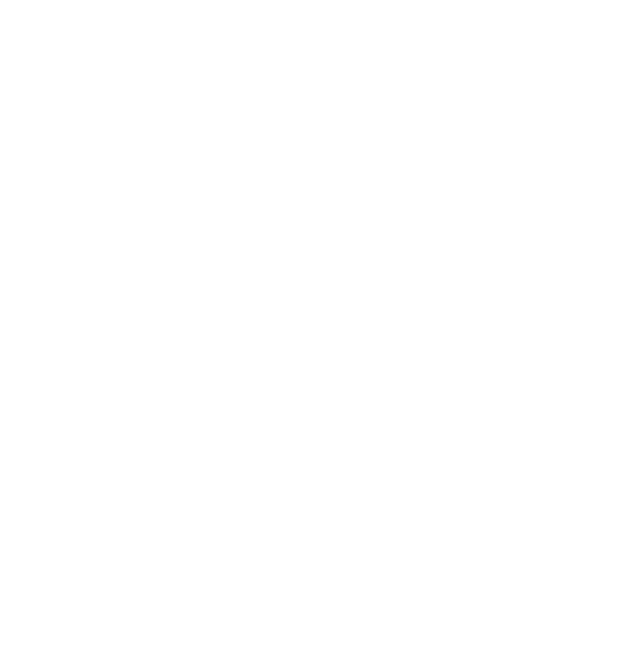
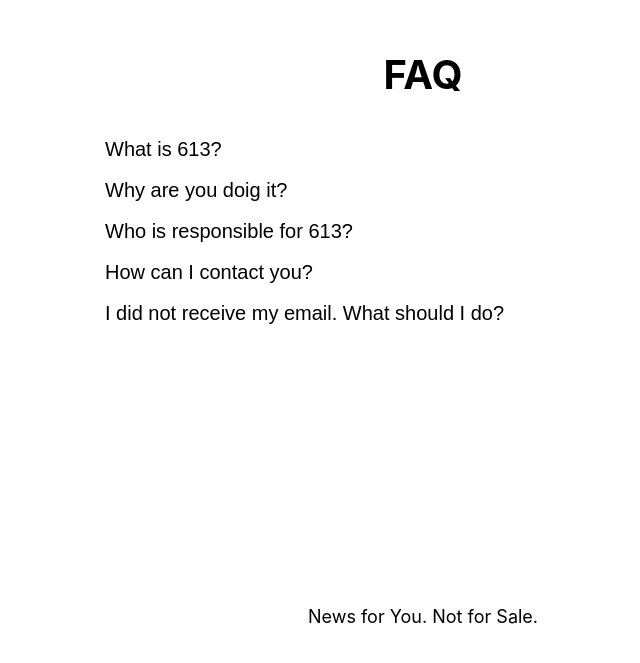
Before and after one commit to asdf-codes/asdf-next-613, a Next.js app: page / in a window 1280 px wide. Shown: the part 953-1616 px from the top of the page, without its empty margins (217-857 px from the left). Before the commit the page ends 800 px from the top, so only its background shows below. Built offline with nearby package versions, Linux system fonts and the light colour scheme.

Commit message:
added FAQ

```diff
--- /dev/null
+++ b/src/components/FAQ.js
@@ -0,0 +1,86 @@
+import React, {useState, useRef} from 'react'
+
+export const Faq = (props) => {
+
+    const [setActive, setActiveState] = useState("");
+    const [setHeight, setHeightState] = useState("0px")
+    const [setRotate, setRotateState] = useState("accordion_icon")
+
+    const content = useRef(null)
+
+    function toggleAccordion() {
+        setActiveState(setActive === "" ? "active" : "");
+        setHeightState(setActive === "active" ? "0px" : `${content.current.scrollHeight + 25}px`);
+    }
+
+    return(
+        <>
+        <div>
+            <div className="item">
+                <button className={`accordion ${setActive}`} onClick={toggleAccordion}>
+                    <p className="accordion__title">{props.question}</p>
+                </button>
+                <div onClick={toggleAccordion} ref={content} style={{ maxHeight: `${setHeight}`}} className="accordion__content" >
+                    <div className="accordion__text" dangerouslySetInnerHTML={{__html: props.answer}}  />
+                </div>
+            </div>
+        </div>
+        <style jsx>{`
+            .item {
+                margin: 0.5rem 0;
+
+            }
+
+            .accordion {
+                width: 100%;
+                height: 4vh;
+                background: none;
+                border: none;
+                display: flex;
+                align-items: center;
+                justify-content: left;
+                border-radius: 10px;
+                transition: 0.3s;
+                cursor: pointer;
+            }
+
+
+            .accordion:hover,
+            .active {
+                background: #F0F0F0;
+            }
+
+            .accordion__title {
+                font-family: "arial";
+                font-weight: normal;
+                font-size: 20px;
+                color: black;
+
+
+            }
+
+            .accordion__content {
+                background: ;
+                overflow: hidden;
+                transition: max-height 0.6s ease;
+                max-height: 0;
+                display: flex;
+                justify-content: left;
+
+
+            }
+
+            .accordion__text {
+                font-family: sans-serif;
+                font-size: 20px;
+                color: black;
+                max-width: 45rem;
+                text-align: left;
+                padding: 1rem 0 3rem 1rem;
+
+            }
+
+            `}</style>
+        </>
+    )
+}
--- /dev/null
+++ b/src/components/Section.js
@@ -0,0 +1,15 @@
+export default function Section(props) {
+    return(
+        <>
+        <div className="section">
+            {props.children}
+        </div>
+
+        <style jsx>{`
+            .section {
+                min-height: 70vh
+            }
+        `}</style>
+        </>
+    )
+}
--- /dev/null
+++ b/src/components/SectionFaq.js
@@ -0,0 +1,40 @@
+import {Faq} from './FAQ'
+
+export default function SectionFaq() {
+    return(
+        <>
+        <h1 className="h1"> FAQ</h1>
+        <Faq
+            question="What is 613?"
+            answer=" 613 is an independent outlet for those who know & love or would like to know more about Ottawa. It currently exists in the form of a newsletter that gets sent to you once every Friday. Some culture, some tech, some politics, and a little bit of everything."
+        />
+        <Faq
+            question="Why are you doig it?"
+            answer=" The short answer is because we <3 Ottawa and want to make it a better place for everyone. The long answer is a little bit more complicated and is coming soon."
+        />
+        <Faq
+            question="Who is responsible for 613?"
+            answer='Currently, 613 is run by a single individual. Everything from writing to coding is done on the part of one person. To get involved just email us <a href="mailto:welcome@613.news"> welcome@613.news</a> and we can work together'
+        />
+        <Faq
+            question="How can I contact you?"
+            answer='<p> Email us at
+            <a href="mailto:welcome@613.news"> welcome@613.news</a> <br></br>
+            </p>'
+        />
+        <Faq
+            question="I did not receive my email. What should I do?"
+            answer='<p>Sometimes email providers get confused and send our emails to your spam folder. (we know right..) If you find us in your spam box, please mark us as "not spam." <br></br> Gmail app mobile readers: Press the 3 dots at the top right corner of this email, and hit “Move to” then “Primary.”
+            Desktop Gmail readers: Back out of this email and then drag this email from your "Promotions" tab to the Primary tab near the top left of your screen.
+            <br></br>Apple mail readers: Tap our email address at the top of this message (next to "From": on mobile) and click Add to VIPs.<br></br> If none of these solve your issue email us at <a href="mailto:welcome@613.news"> welcome@613.news</a></p>'
+        />
+        <style jsx>{`
+            .h1 {
+
+                font-size: 5vh
+            }
+        `}</style>
+
+        </>
+    )
+}
--- a/src/components/newsletter.js
+++ b/src/components/newsletter.js
@@ -119,6 +119,7 @@
           font-weight: 400;
           text-align: center;
           transition: 0.3s;
+          background: #F0F0F0;
         }
 
         .inputDiv button:hover {
--- a/src/pages/index.js
+++ b/src/pages/index.js
@@ -1,17 +1,24 @@
 import Head from 'next/head'
 import Layout from '../components/Layout'
 import Newsletter from '../components/newsletter'
+import SectionFaq from '../components/SectionFaq'
+import Section from '../components/Section'
 
 export default function Home() {
   return (
     <>
     <Layout>
+      <Section>
       <Head>
 
         <link rel="icon" href="/613.gif" />
       </Head>
+
         <Newsletter/>
-
+      </Section>
+      <Section>
+        <SectionFaq/>
+      </Section>
     </Layout>
     </>
   )
```
